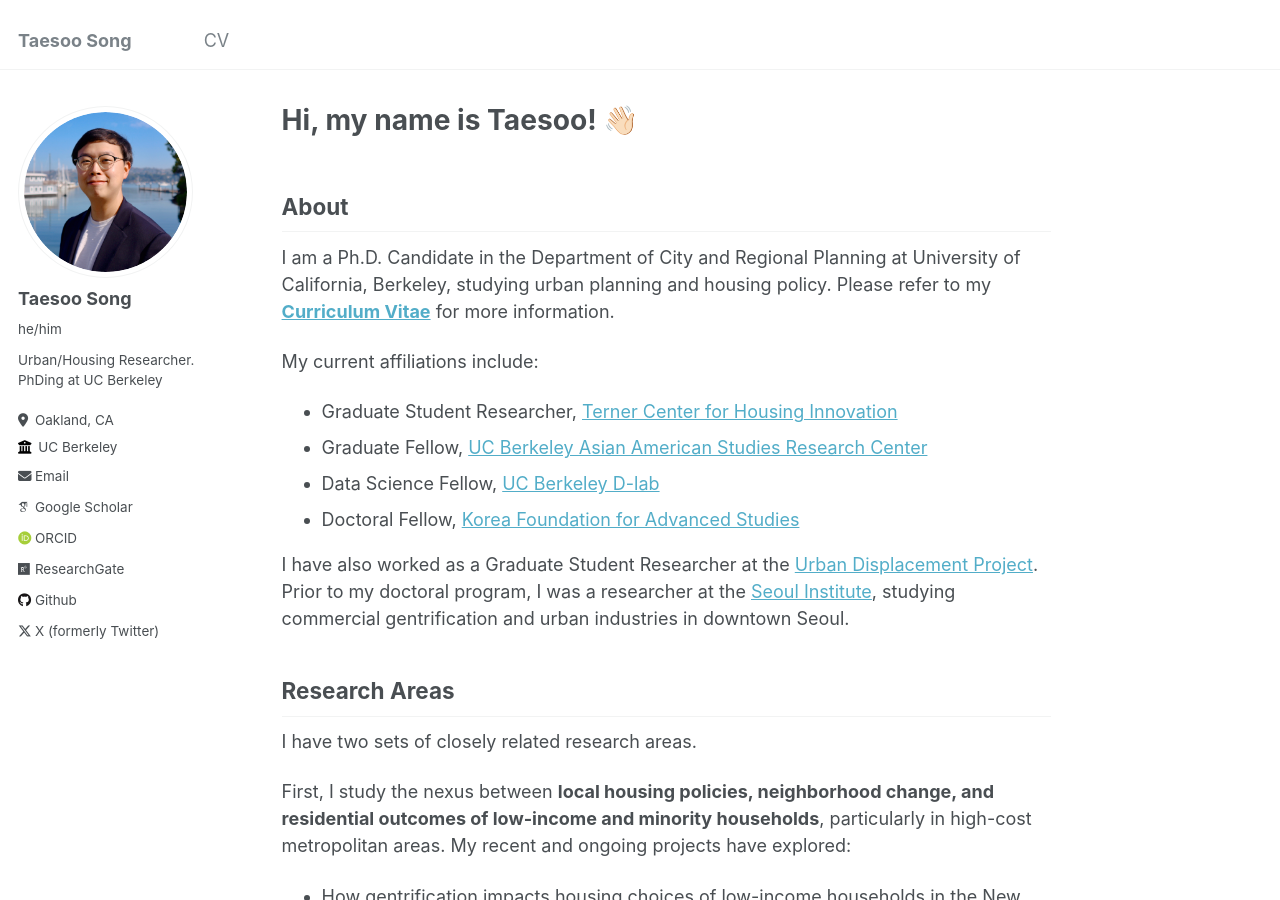
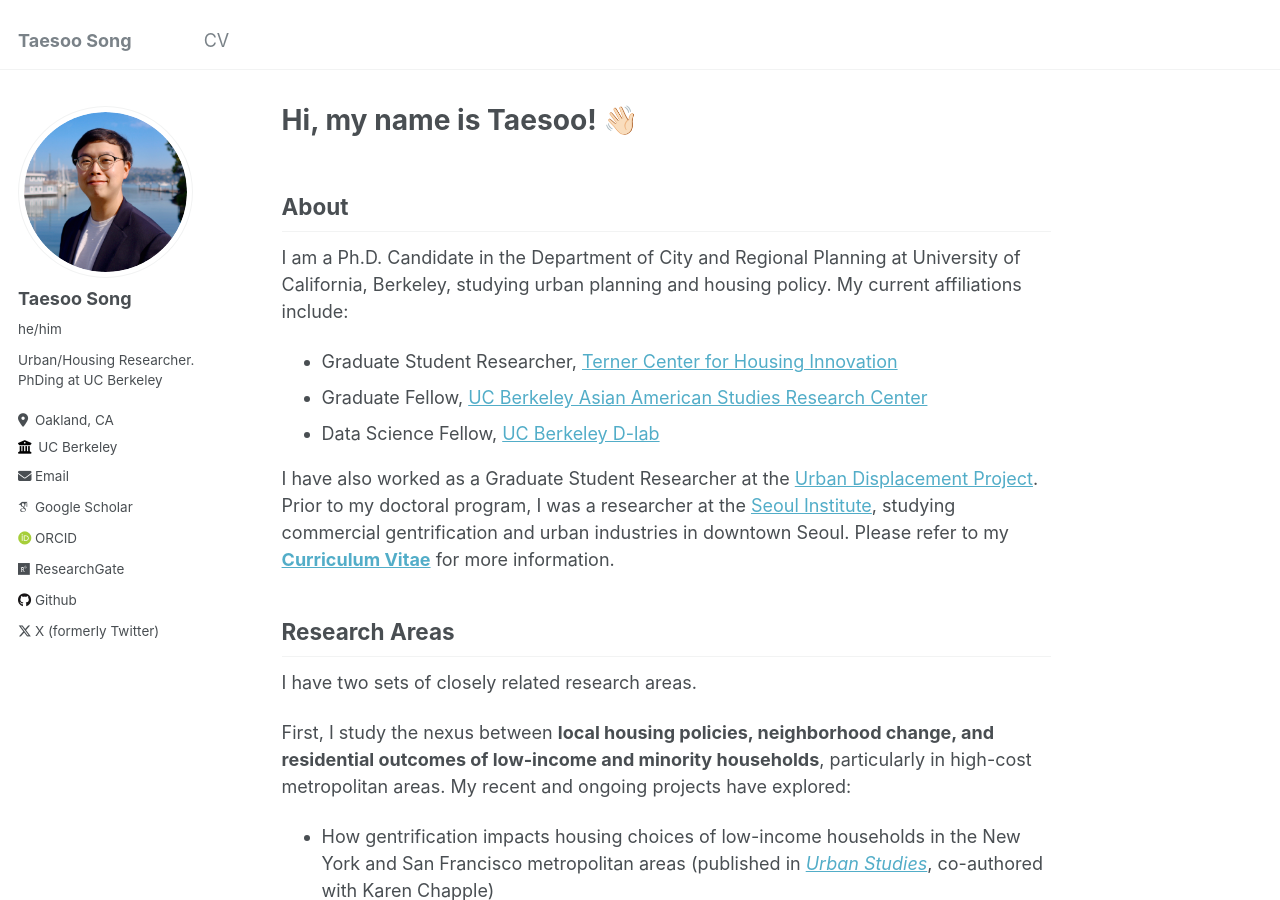
Before and after one commit to taesoosong/taesoosong.github.io, a Jekyll site: the page built from _pages/about.md, in a window 1280 px wide and 900 px high. Built offline with Jekyll 4.4.1, drawn with Linux system fonts in a browser that asks for light colours; some web fonts are replaced; some of the changed text lies outside the part shown.

Commit message:
Update about.md

```diff
--- a/_pages/about.md
+++ b/_pages/about.md
@@ -9,15 +9,12 @@ redirect_from:
 ---
 
 ## About
-I am a Ph.D. Candidate in the Department of City and Regional Planning at University of California, Berkeley, studying urban planning and housing policy. Please refer to my [**Curriculum Vitae**](https://taesoosong.github.io/academic_cv/song_taesoo_cv.pdf) for more information.
-
-My current affiliations include:
+I am a Ph.D. Candidate in the Department of City and Regional Planning at University of California, Berkeley, studying urban planning and housing policy. My current affiliations include:
 - Graduate Student Researcher, [Terner Center for Housing Innovation](https://ternercenter.berkeley.edu/)
 - Graduate Fellow, [UC Berkeley Asian American Studies Research Center](https://issi.berkeley.edu/aarc)
 - Data Science Fellow, [UC Berkeley D-lab](https://dlab.berkeley.edu/)
-- Doctoral Fellow, [Korea Foundation for Advanced Studies](https://eng.kfas.or.kr/)
 
-I have also worked as a Graduate Student Researcher at the [Urban Displacement Project](https://www.urbandisplacement.org/). Prior to my doctoral program, I was a researcher at the [Seoul Institute](https://global.si.re.kr/), studying commercial gentrification and urban industries in downtown Seoul.
+I have also worked as a Graduate Student Researcher at the [Urban Displacement Project](https://www.urbandisplacement.org/). Prior to my doctoral program, I was a researcher at the [Seoul Institute](https://global.si.re.kr/), studying commercial gentrification and urban industries in downtown Seoul. Please refer to my [**Curriculum Vitae**](https://taesoosong.github.io/academic_cv/song_taesoo_cv.pdf) for more information.
 
 ## Research Areas
 I have two sets of closely related research areas.
```
Also changed, not shown: other parts of _pages/about.md (+5 -2 lines).
